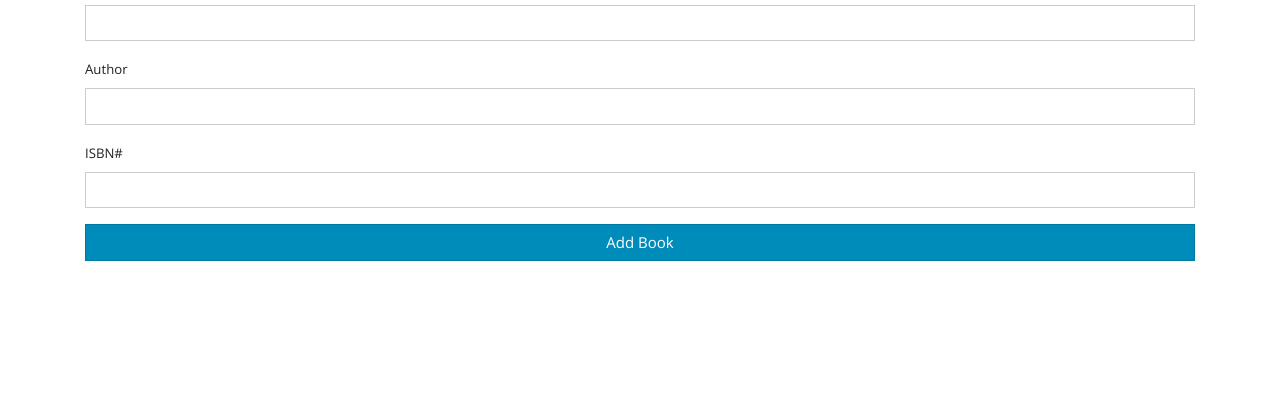
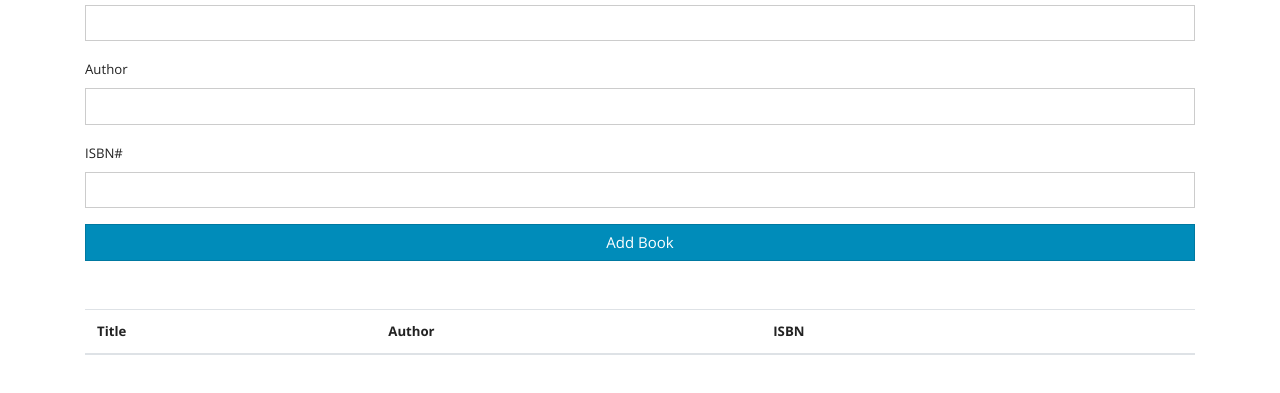
Before and after one commit to harlemtraveler/JavaScript-BookList-App, a plain HTML site: page index.html in a window 1280 px wide. Shown: the part 125-518 px from the top of the page. Drawn offline with nearby package versions, Linux system fonts and the light colour scheme.

Commit message:
Add Table to index.html && Link JS to index.html

```diff
--- a/index.html
+++ b/index.html
@@ -26,6 +26,19 @@
         </div>
         <input type="submit" value="Add Book" class="btn btn-primary btn-block">
       </form>
+      <table class="table table-striped mt-5">
+        <thead>
+          <tr>
+            <th>Title</th>
+            <th>Author</th>
+            <th>ISBN</th>
+            <th></th>
+          </tr>
+        </thead>
+        <tbody id="book-list"></tbody>
+      </table>
     </div>
+
+    <script type="text/javascript" src="app.js"></script>
   </body>
 </html>
```
